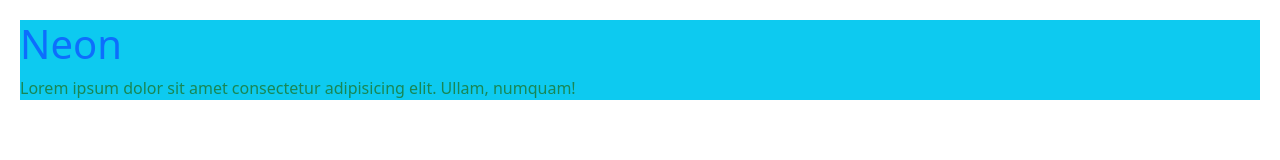
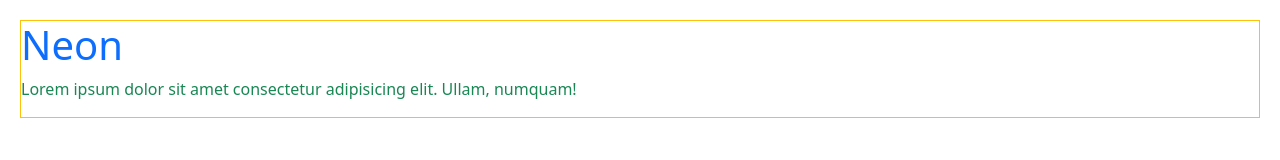
Before and after one commit to Behnamfalahii/Innovation-Infusion, a website: page index.html in a window 1280 px wide. Drawn offline with nearby package versions, Linux system fonts and the light colour scheme.

```diff
--- a/index.html
+++ b/index.html
@@ -29,7 +29,7 @@
   </head>
 
   <body style="margin: 20px;">
-  <div class="bg-info text-white ">
+  <div class=" border h-90 border-warning">
     <h1 class="text-primary">Neon</h1>
        <p class="text-success">Lorem ipsum dolor sit amet consectetur adipisicing elit. Ullam, numquam!</p>
 
```
